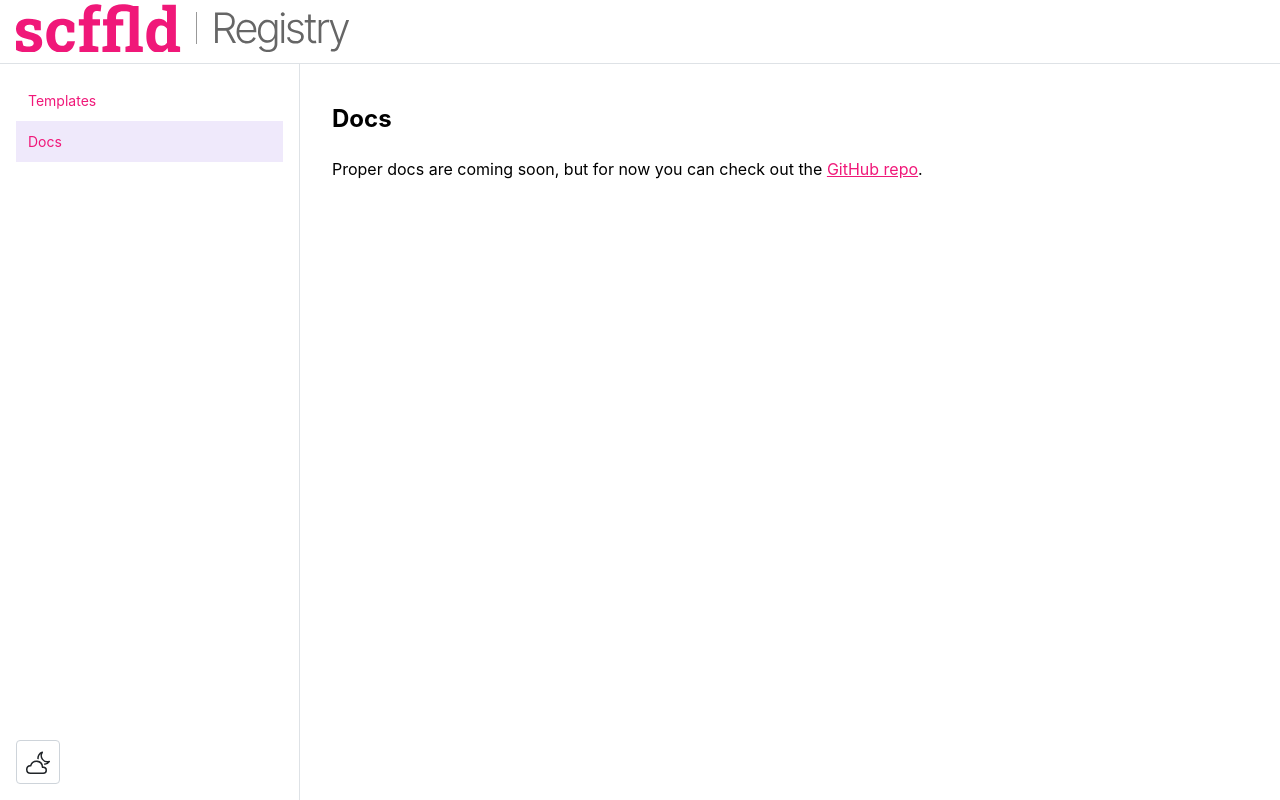
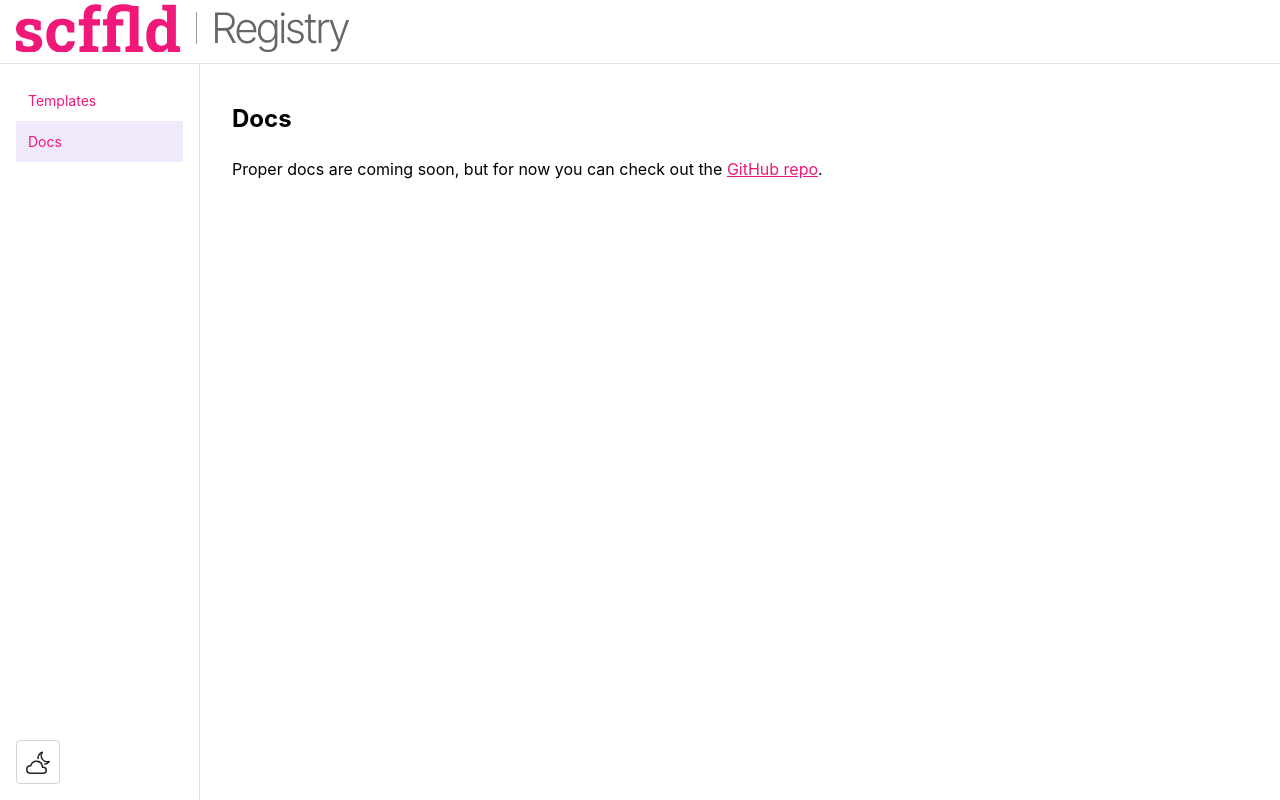
Before and after one commit to querc-net/scffld-registry, a Next.js app in the folder site/: page /docs in a window 1280 px wide. Built offline with nearby package versions, Linux system fonts and the light colour scheme; a small style sheet from the web is missing.

Commit message:
feat: tweak nav width

```diff
--- a/site/app/components/Shell/Shell.tsx
+++ b/site/app/components/Shell/Shell.tsx
@@ -26,7 +26,7 @@ export const Shell: React.FC<ShellProps> = (props) => {
     <AppShell
       header={{ height: { base: 64, md: 64, lg: 64 } }}
       navbar={{
-        width: { base: 200, md: 300 },
+        width: { base: 200, md: 200 },
         breakpoint: 'sm',
         collapsed: { mobile: !opened },
       }}
```
